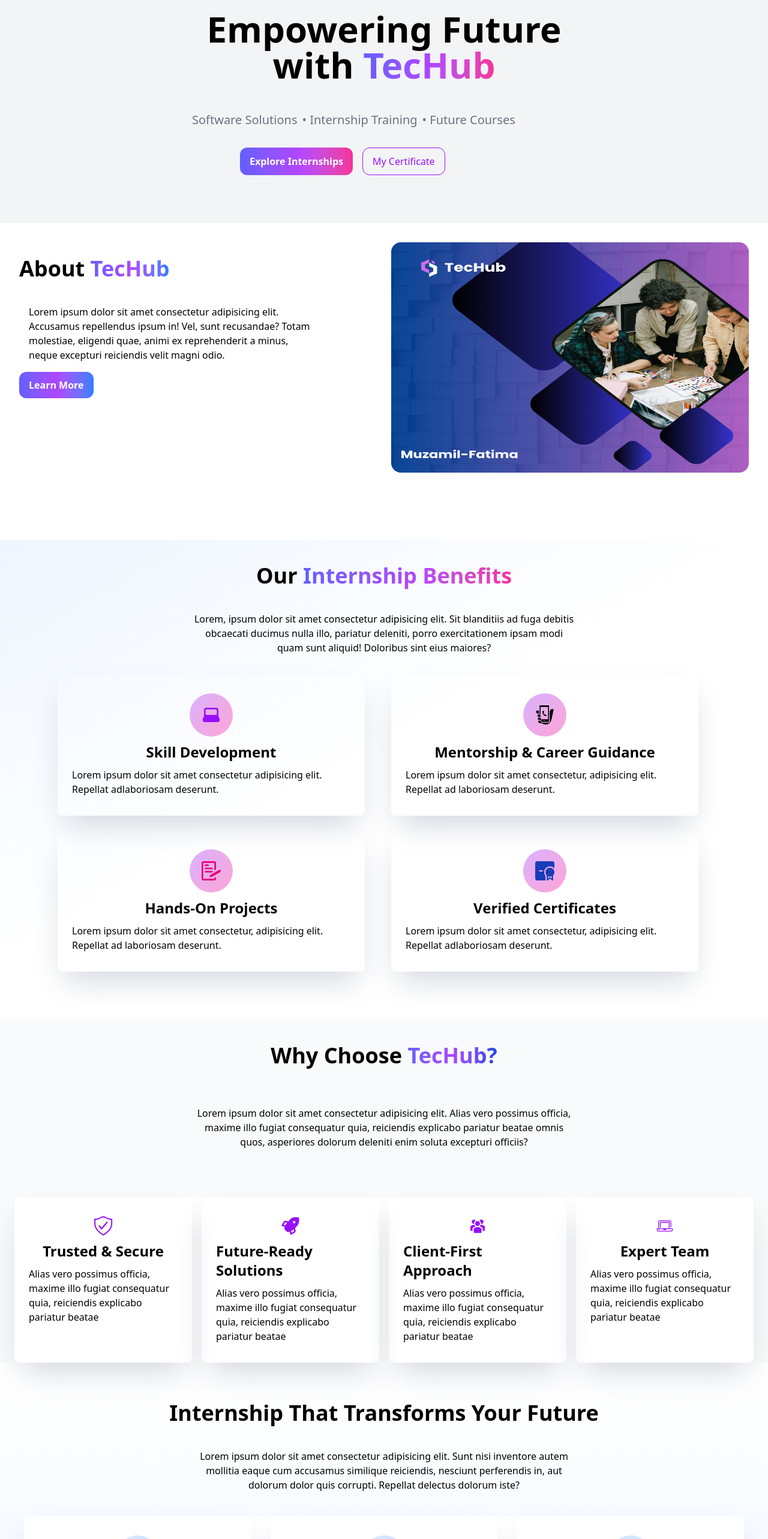
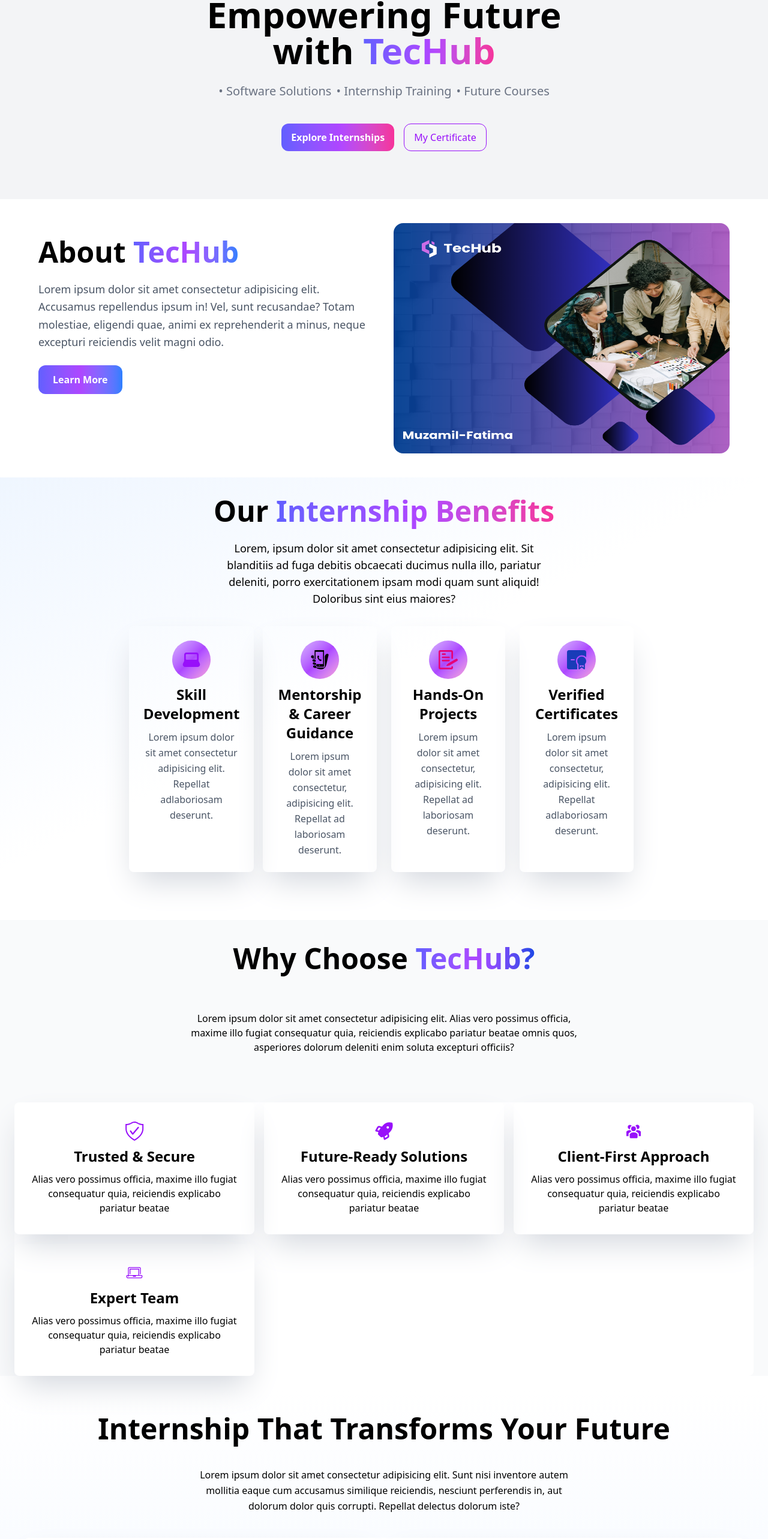
Before and after one commit to Muzamil-Fatima/Tec_Hub, a React app in the folder frontend/: page / in a window 1280 px wide. Shown: the part 166-2732 px from the top of the page at 60% size. Built offline with nearby package versions, Linux system fonts and the light colour scheme; no server answers; the HTML template or start-up script is replaced by a standard one.

Commit message:
Add responsiveness

```diff
--- a/frontend/src/pages/Home/About.jsx
+++ b/frontend/src/pages/Home/About.jsx
@@ -2,25 +2,25 @@ import React from "react";
 import tec from "../../../Images/AboutTec.png";
 const About = () => {
   return (
-    <div className="flex flex-row justify-around space-x-6 p-8 mb-20">
-      <div className="w-1/2 pt-6">
-        <h2 className="text-4xl font-bold mb-6">
+    <div className="flex flex-col md:flex-row justify-around gap-8 px-4 sm:px-6 lg:px-8 xl:px-16 mt-10 mb-10">
+      <div className="w-full md:w-1/2 pt-4 md:pt-6">
+        <h2 className="text-2xl sm:text-3xl lg:text-4xl xl:text-5xl font-bold mb-4 lg:mb-6">
           About{" "}
           <span className="bg-linear-to-r from-indigo-500 via-purple-500 to-blue-500 bg-clip-text text-transparent ">
             TecHub
           </span>
         </h2>
-        <p className="p-4 w-lg text-wrap">
+        <p className="text-gray-600 leading-relaxed text-sm sm:text-base lg:text-lg mb-6">
           Lorem ipsum dolor sit amet consectetur adipisicing elit. Accusamus
           repellendus ipsum in! Vel, sunt recusandae? Totam molestiae, eligendi
           quae, animi ex reprehenderit a minus, neque excepturi reiciendis velit
           magni odio.
         </p>
-        <button className="bg-linear-to-r from-indigo-500 via-purple-500 to-blue-500 px-4 py-2.5 rounded-xl font-semibold text-white hover:border-purple-700 hover:border hover:bg-none hover:text-purple-900">
+        <button className="bg-linear-to-r from-indigo-500 via-purple-500 to-blue-500 px-5 sm:px-6 py-2.5 sm:py-3  rounded-xl font-semibold text-white hover:border-purple-700 hover:border hover:bg-none hover:text-purple-900 transition">
           Learn More
         </button>
       </div>
-      <div className="w-1/2 hover:shadow-lg">
+      <div className="w-full md:w-1/2 hover:shadow-lg">
         <img
           src={tec}
           alt=""
--- a/frontend/src/pages/Home/Benefit.jsx
+++ b/frontend/src/pages/Home/Benefit.jsx
@@ -149,18 +149,24 @@ const Benefit = () => {
     },
   ];
   return (
-    <div className="grid grid-cols-2 gap-6">
+    <div className="grid grid-cols-1 sm:grid-cols-2 xl:grid-cols-4 lg:grid-cols-2 gap-6 px-4 sm:px-6 lg:px-8 justify-items-center">
       {benefits.map((item, index) => (
         <div
           key={index}
-          className="bg-purple-6 flex flex-col gap-2.5 items-center p-4 w-lg pt-8 px-6 shadow-2xl shadow-gray-300 pb-8 rounded-lg hover:shadow-xl"
+          className="bg-purple-6 flex flex-col gap-2.5 items-center w-full sm:w-80 xl:w-auto pt-5  sm:p-6  shadow-2xl shadow-gray-300 pb-8 rounded-lg hover:shadow-xl"
         >
-          <div className="bg-linear-to-br from-purple-300 via-purple to bg-pink-300 rounded-full w-18 h-18 flex justify-center items-center hover:rotate-45 ">
+          <div
+            className="bg-linear-to-br from-purple-300 via-purple-500 to-pink-300 rounded-full w-14 h-14 sm:w-16 sm:h-16 flex justify-center items-center hover:rotate-12 "
+          >
             {item.icon}
           </div>
           {/* <p>MMMM</p> */}
-          <p className="font-bold text-2xl">{item.title}</p>
-          <p>{item.description}</p>
+          <p className="font-bold text-lg sm:text-xl lg:text-2xl text-center">
+            {item.title}
+          </p>
+          <p className="text-sm sm:text-base text-gray-600 text-center leading-relaxed">
+            {item.description}
+          </p>
         </div>
       ))}
     </div>
--- a/frontend/src/pages/Home/Future.jsx
+++ b/frontend/src/pages/Home/Future.jsx
@@ -87,25 +87,23 @@ const Future = () => {
   return (
     <div className="bg-linear-to-b from white to-blue-50">
       <div>
-        <h2 className="text-4xl font-bold text-center p-10">
+        <h2 className="text-3xl sm:text-4xl md:text-5xl font-bold text-center p-6 sm:p-10">
           Internship That Transforms Your Future
         </h2>
-        <p className="w-1/2 text-center m-auto">
+        <p className="w-full sm:w-4/5 lg:w-1/2 text-center m-auto leading-relaxed mb-6">
           Lorem ipsum dolor sit amet consectetur adipisicing elit. Sunt nisi
           inventore autem mollitia eaque cum accusamus similique reiciendis,
           nesciunt perferendis in, aut dolorum dolor quis corrupti. Repellat
           delectus dolorum iste?
         </p>
       </div>
-      <div className="grid grid-cols-3 gap-8 items-center m-10 bg-white rounded-lg">
+      <div className="grid grid-cols-1 sm:grid-cols-2 lg-grid-cols-3 gap-6 items-center m-4 sm:m-6 lg:m-10 bg-white rounded-lg">
         {field.map((item, index) => (
           <div
             key={index}
-            className="bg-purple-6 flex flex-col gap-2.5 items-center p-4 pt-8 px-6 shadow-2xl shadow-gray-300 pb-8 rounded-lg hover:shadow-xl"
+            className="bg-purple-6 flex flex-col gap-2.5 items-center p-4 sm:p-6 w-full shadow-2xl shadow-gray-300 rounded-lg hover:shadow-xl"
           >
-            <div
-            className="bg-linear-to-br from-blue-100 via-purple to bg-blue-200 rounded-full w-18 h-18 flex justify-center items-center hover:rotate-45 "
-            >
+            <div className="bg-linear-to-br from-blue-100 via-purple-400 to bg-blue-200 rounded-full w-16 h-16 sm:w-20 sm:h-20 flex justify-center items-center hover:rotate-45 ">
               {item.icon}
             </div>
             <p className="font-bold text-2xl">{item.title}</p>
--- a/frontend/src/pages/Home/Header.jsx
+++ b/frontend/src/pages/Home/Header.jsx
@@ -3,22 +3,21 @@ import React from "react";
 const Header = () => {
   return (
     <div className="bg-gray-100">
-      <div className=" pt-20 pb-20 flex flex-col w-1/2 m-auto space-y-6 items-start">
-        <h2 className="font-extrabold text-6xl text-wrap p-6 text-center">
+      <div className=" pt-20 pb-20 flex flex-col w-full sm:w-4/5 lg:w-1/2 m-auto space-y-6 items-center">
+        <h2 className="font-extrabold text-3xl sm:text-4xl md:text-5xl lg:text-6xl text-center px-4 sm:px-6">
           Empowering Future with{" "}
           <span className="bg-linear-to-r from-indigo-500 via-purple-500 to-pink-500 bg-clip-text text-transparent">
             TecHub
           </span>{" "}
         </h2>
         <div>
-          <ul className="flex flex-row text-xl text-gray-500 text-center space-x-2 mb-2">
-            <li>Software Solutions </li>
+          <ul className="flex flex-col sm:flex-row text-lg sm:text-xl text-gray-500 text-center space-y-1 sm:space-y-0 sm:space-x-2 mb-4">
+            <li>• Software Solutions </li>
             <li>• Internship Training </li>
             <li>• Future Courses</li>
           </ul>
-
         </div>
-        <div className="flex space-x-4 justify-center ml-20">
+        <div className="flex flex-col sm:flex-row space-y-3 sm:space-y-0 sm:space-x-4 justify-center">
           <button className="bg-linear-to-r from-indigo-500 via-purple-500 to-pink-500 px-4 py-2.5 rounded-xl font-semibold text-white">
             Explore Internships
           </button>
--- a/frontend/src/pages/Home/Internship.jsx
+++ b/frontend/src/pages/Home/Internship.jsx
@@ -3,22 +3,22 @@ import Benefit from "./Benefit";
 
 const Internship = () => {
   return (
-    <div className="bg-linear-to-br from-blue-50 via-white to purple-50 ">
+    <div className="bg-linear-to-br from-blue-50 via-white to purple-50 px-4 md:px-12 lg:px-24">
       <div>
-        <h2 className="text-4xl font-bold text-center p-10">
+        <h2 className="text-2xl sm:text-3xl md:text-4xl lg:text-5xl font-bold text-center pt-8 pb-6 px-2 md:px-0">
           Our{" "}
           <span className="bg-linear-to-r from-indigo-500 via-purple-500 to-pink-500 bg-clip-text text-transparent">
             Internship Benefits
           </span>{" "}
         </h2>
-        <p className="w-1/2 text-center m-auto">
+        <p className="w-full sm:w-4/5 md:w-3/5 lg:w-1/2 text-center mx-auto text-sm sm:text-base md:text-lg">
           Lorem, ipsum dolor sit amet consectetur adipisicing elit. Sit
           blanditiis ad fuga debitis obcaecati ducimus nulla illo, pariatur
           deleniti, porro exercitationem ipsam modi quam sunt aliquid! Doloribus
           sint eius maiores?
         </p>
       </div>
-      <div className="px-24 mt-8 ">
+      <div className="mt-8 px-2 sm:px-6 md:px-12 lg:px-24 ">
         <Benefit />
       </div>
     </div>
--- a/frontend/src/pages/Home/LandingPage.jsx
+++ b/frontend/src/pages/Home/LandingPage.jsx
@@ -19,7 +19,7 @@ const LandingPage = () => {
       <Certificate />
       <Vision />
       <Question />
-      <p className="text-center m-8">
+      <p className="text-center text-sm sm:text-base md:text-lg m-8">
         Still have questions? <span className="text-purple-600 font-bold">Connect with us</span> — we’re happy to
         help!
       </p>
--- a/frontend/src/pages/Home/TecHub.jsx
+++ b/frontend/src/pages/Home/TecHub.jsx
@@ -7,7 +7,6 @@ const TecHub = () => {
       description:
         "Alias vero  possimus officia, maxime illo fugiat consequatur quia, reiciendis     explicabo pariatur beatae ",
       icon: (
-
         <svg
           width="32px"
           height="32px"
@@ -117,30 +116,33 @@ const TecHub = () => {
   return (
     <div className="bg-gray-50">
       <div className="mb-20 mt-20 ">
-        <h2 className=" text-4xl font-bold text-center mb-6 p-10">
+        <h2 className=" text-2xl sm:text-3xl md-text-4xl lg:text-5xl font-bold text-center mb-6 p-4 sm:p-10">
           Why Choose{" "}
           <span className="bg-linear-to-r from-indigo-500 via-purple-500 to-blue-700 bg-clip-text text-transparent">
             TecHub?
           </span>{" "}
         </h2>
-        <p className="w-1/2 text-center m-auto">
+        <p className=" text-center m-auto mb-8 px-4 sm:px-6 md:px-0 max-w-2xl">
           Lorem ipsum dolor sit amet consectetur adipisicing elit. Alias vero
           possimus officia, maxime illo fugiat consequatur quia, reiciendis
           explicabo pariatur beatae omnis quos, asperiores dolorum deleniti enim
           soluta excepturi officiis?
         </p>
       </div>
-      <div className="grid grid-cols-4 gap-4 m-6 bg-white rounded-lg">
+      <div className="grid grid-cols-1 sm:grid-cols-2 md:grid-cols-3 lg:grid-col-4 gap-4 m-6 bg-white rounded-lg">
         {tec.map((item, index) => (
           <div
             key={index}
-
             className="bg-purple-6 flex flex-col gap-2.5 items-center p-4 pt-8 px-6 shadow-2xl shadow-gray-300 pb-8 rounded-lg hover:shadow-xl"
           >
             <div>{item.icon}</div>
             {/* <p>MMMM</p> */}
-            <p className="font-bold text-2xl">{item.title}</p>
-            <p>{item.description}</p>
+            <p className="font-bold text-xl sm:text-2xl md:text-2xl">
+              {item.title}
+            </p>
+            <p className="text-sm sm:text-base md:text-base text-center">
+              {item.description}
+            </p>
           </div>
         ))}
       </div>
--- a/frontend/src/pages/Home/Vision.jsx
+++ b/frontend/src/pages/Home/Vision.jsx
@@ -94,24 +94,28 @@ const Vision = () => {
   return (
     <>
       <div>
-        <h2 className="text-4xl font-bold text-center m-10">
+        <h2 className="text-2xl sm:text-3xl md:text-4xl lg:text-5xl font-bold text-center my-10">
           Our Future Vision
         </h2>
-        <p className="w-1/2 text-center m-auto mb-8">
+        <p className="text-center mx-auto mb-8 px-4 sm:px-6 md:px-0 max-w-2xl">
           Lorem ipsum dolor sit amet consectetur adipisicing elit. Atque modi,
           possimus inventore beatae quidem consequatur deserunt doloribus. Sint
           vero repellat tenetur n
         </p>
       </div>
-      <div className="grid grid-cols-4 gap-4 m-6 bg-white rounded-lg">
+      <div className="grid grid-cols-1 sm:grid-cols-2 md:grid-cols-3 lg:grid-cols-4 gap-4 m-6 bg-white rounded-lg">
         {goal.map((item, index) => (
           <div
             key={index}
             className="bg-purple-6 flex flex-col gap-2.5 items-center p-4 pt-8 px-6 shadow-2xl shadow-gray-300 pb-8 rounded-lg hover:shadow-xl"
           >
             <div>{item.icon}</div>
-            <p className="font-bold text-2xl">{item.title}</p>
-            <p>{item.description}</p>
+            <p className="font-bold text-xl sm:text-2xl md:text-2xl">
+              {item.title}
+            </p>
+            <p className="text-sm sm:text-base md:text-base text-center">
+              {item.description}
+            </p>
           </div>
         ))}
       </div>
```
Also changed, not shown: frontend/src/Components/Footer.jsx (+10 -8 lines), frontend/src/pages/Home/Certificate.jsx (+14 -5 lines), frontend/src/pages/Home/Question.jsx (+17 -7 lines).
